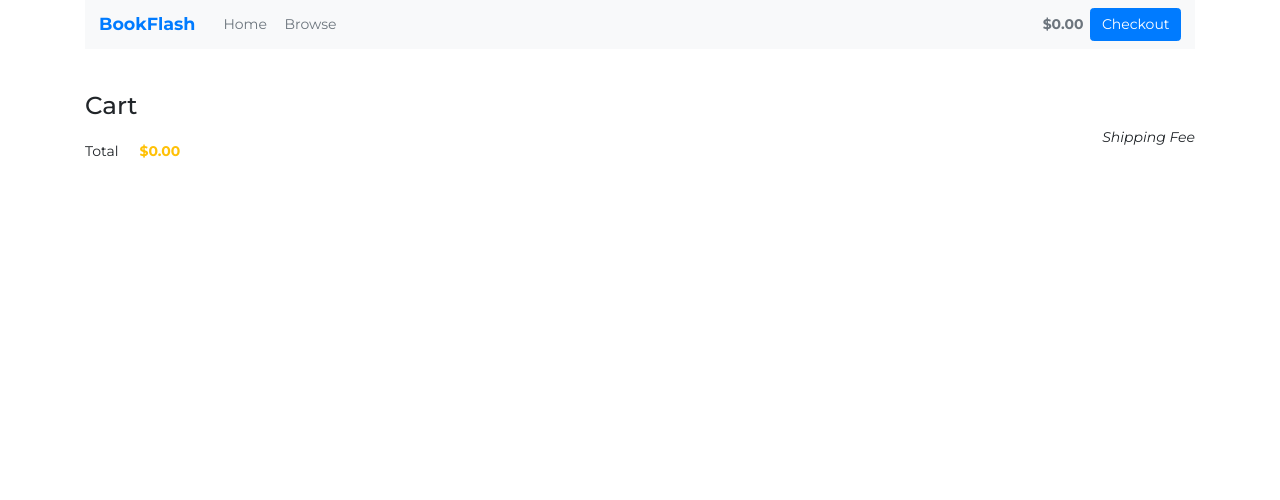
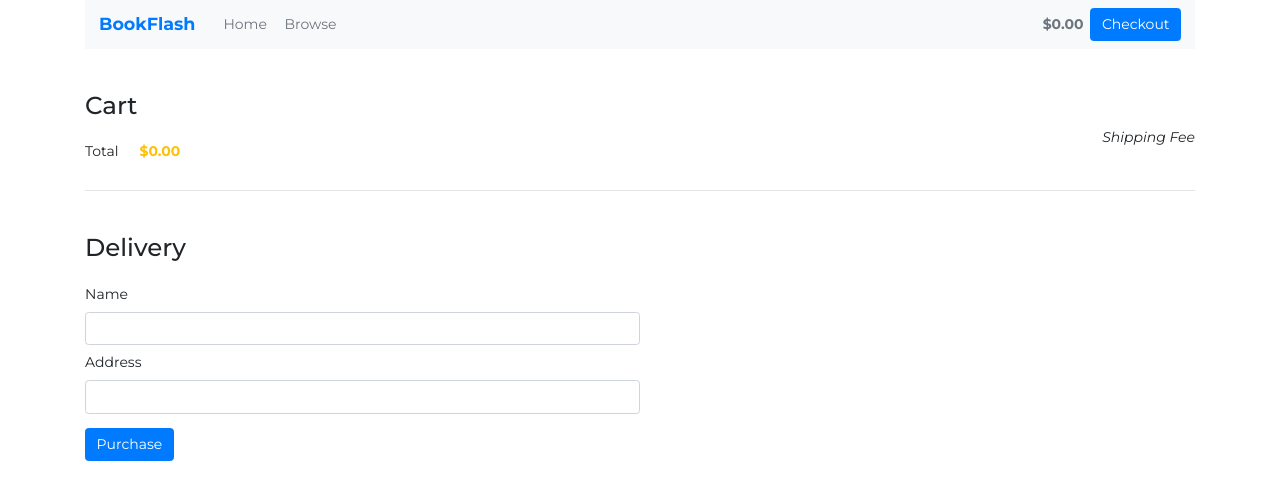
Before and after one commit to nhatquangta2911/angular-flash, an Angular app: page /cart in a window 1280 px wide. Shown: the top 500 px of the page. Built offline with nearby package versions, Linux system fonts and the light colour scheme.

Commit message:
Demo form input

```diff
--- a/src/app/app.module.ts
+++ b/src/app/app.module.ts
@@ -1,3 +1,4 @@
+import { FormBuilder, FormsModule, ReactiveFormsModule } from '@angular/forms';
 import { ShippingComponent } from './pages/shipping/shipping.component';
 import { CartComponent } from './pages/cart/cart.component';
 import { BrowserModule } from '@angular/platform-browser';
@@ -18,6 +19,8 @@ import { HomeComponent } from './pages/home/home.component';
   ],
   imports: [
     BrowserModule,
+    FormsModule,
+    ReactiveFormsModule,
     HttpClientModule,
     HomeModule,
     BookModule,
--- a/src/app/pages/cart/cart.component.html
+++ b/src/app/pages/cart/cart.component.html
@@ -20,4 +20,33 @@
       <i routerLink="/shipping">Shipping Fee</i>
     </div>
   </div>
+  <hr />
+  <div class="mt-5">
+    <h3>Delivery</h3>
+    <form [formGroup]="checkoutForm" (ngSubmit)="onSubmit(checkoutForm.value)">
+      <div class="w-50 mt-4">
+        <label for="name">
+          Name
+        </label>
+        <input
+          class="form-control"
+          id="name"
+          type="text"
+          formControlName="name"
+        />
+      </div>
+      <div class="w-50 mt-2">
+        <label for="address">
+          Address
+        </label>
+        <input
+          class="form-control"
+          id="address"
+          type="text"
+          formControlName="address"
+        />
+      </div>
+      <button class="btn btn-primary mt-3" type="submit">Purchase</button>
+    </form>
+  </div>
 </div>
--- a/src/app/pages/cart/cart.component.ts
+++ b/src/app/pages/cart/cart.component.ts
@@ -1,6 +1,7 @@
 import { CartService } from 'src/app/services';
 import { Component, OnInit } from '@angular/core';
 import { Book } from 'src/app/types';
+import { FormBuilder, FormGroup } from '@angular/forms';
 
 @Component({
   selector: 'app-cart',
@@ -10,10 +11,27 @@ import { Book } from 'src/app/types';
 export class CartComponent implements OnInit {
   items: Book[];
   total: number = 0;
-  constructor(private cartService: CartService) {}
+  checkoutForm: FormGroup;
+
+  constructor(
+    private cartService: CartService,
+    private formBuilder: FormBuilder
+  ) {
+    this.checkoutForm = this.formBuilder.group({
+      name: '',
+      address: '',
+    });
+  }
 
   ngOnInit() {
     this.items = this.cartService.getItems();
     this.total = this.cartService.calculateTotal();
   }
+
+  onSubmit(user) {
+    this.items = this.cartService.clearCart();
+    this.total = 0;
+    this.checkoutForm.reset();
+    alert(JSON.stringify(user, null, 2));
+  }
 }
--- a/src/app/pages/top-bar/top-bar.component.ts
+++ b/src/app/pages/top-bar/top-bar.component.ts
@@ -6,13 +6,15 @@ import { Component, OnInit, OnChanges } from '@angular/core';
   templateUrl: './top-bar.component.html',
   styleUrls: ['./top-bar.component.scss'],
 })
-export class TopBarComponent implements OnInit, OnChanges {
+export class TopBarComponent implements OnInit {
   total: number;
   constructor(private cartService: CartService) {}
-  ngOnChanges(changes: import('@angular/core').SimpleChanges): void {
-    this.total = this.cartService.calculateTotal();
-  }
+
   ngOnInit() {
     this.total = this.cartService.calculateTotal();
   }
+
+  ngDoCheck() {
+    this.total = this.cartService.calculateTotal();
+  }
 }
```
